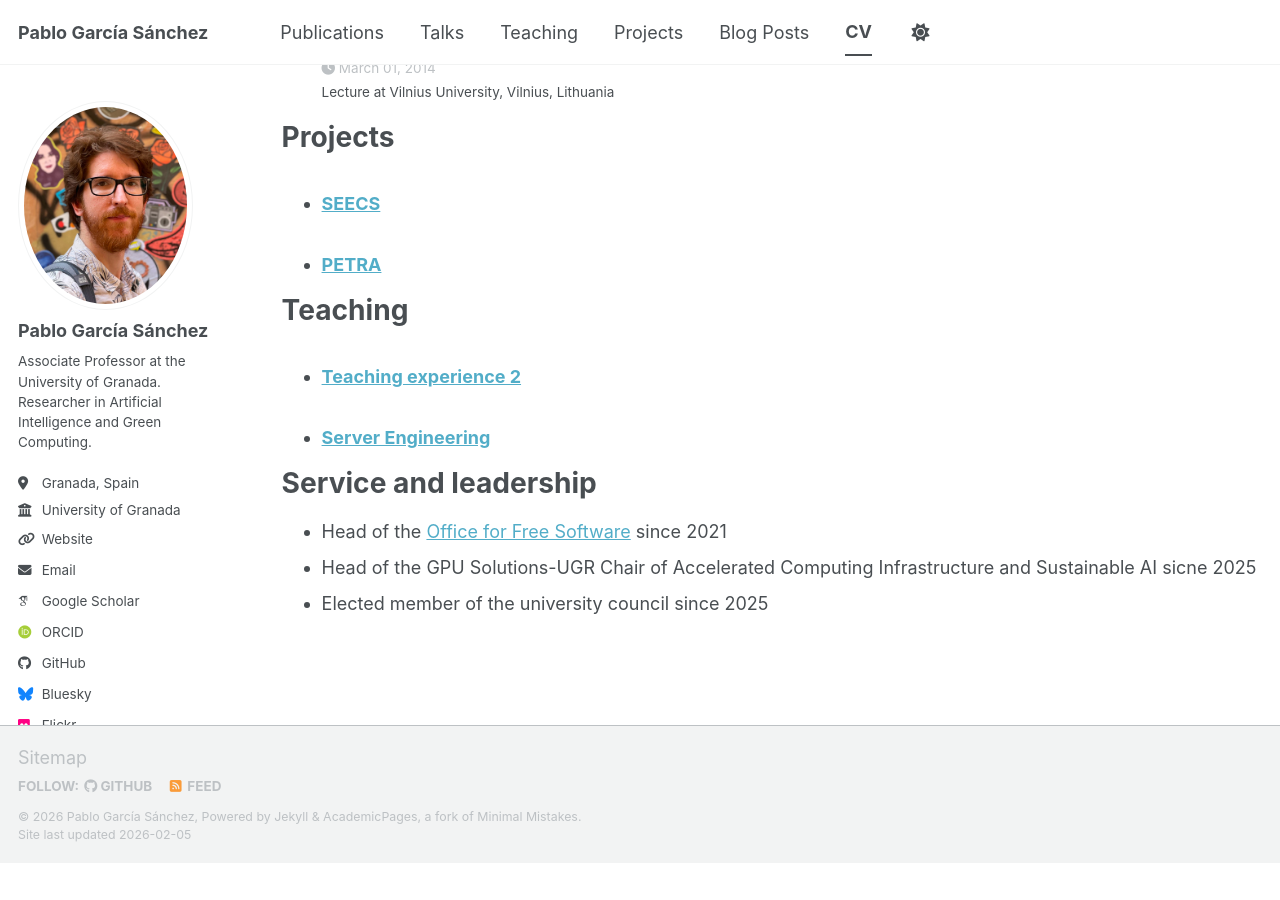
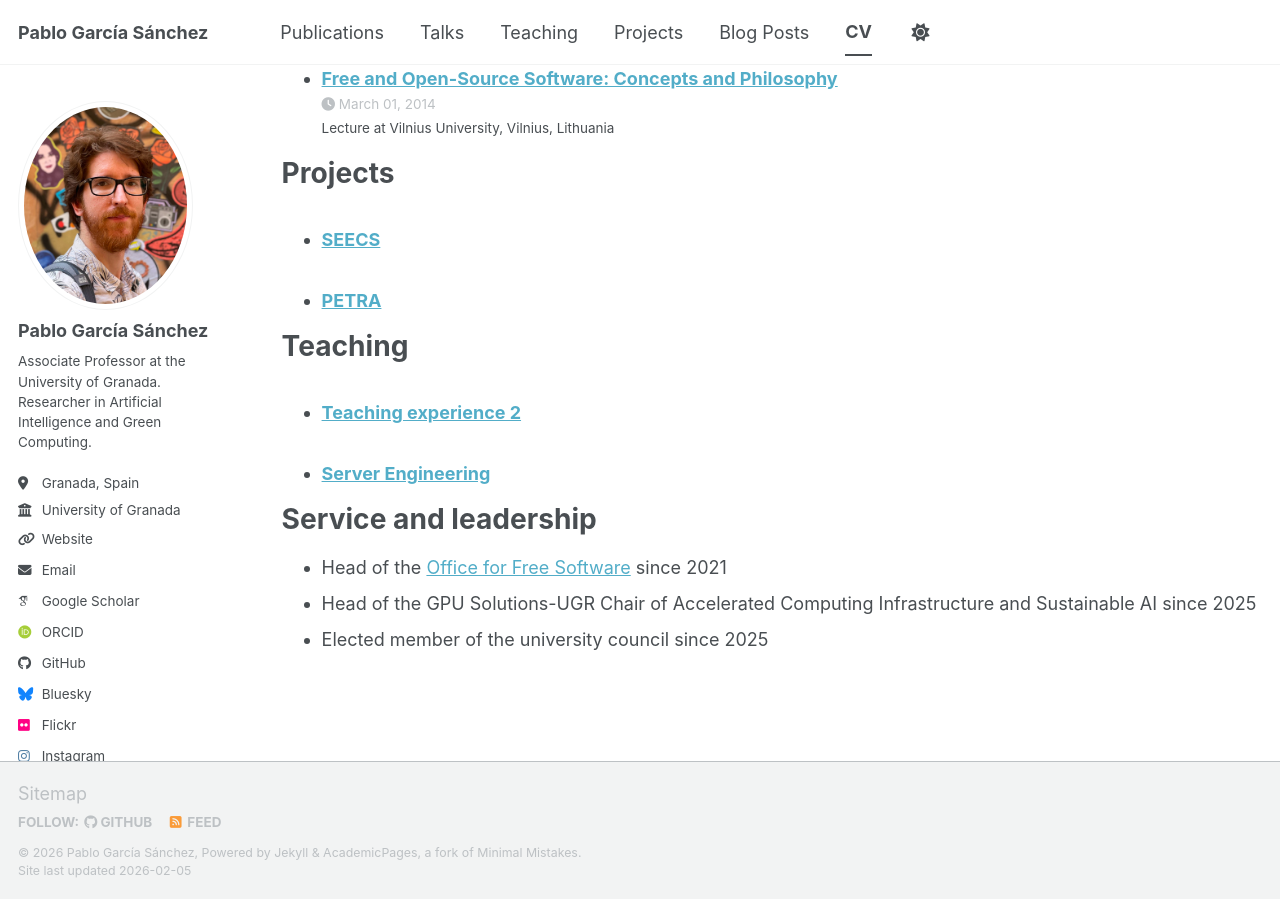
Before and after one commit to fergunet/fergunet.github.io, a Jekyll site: the page built from _pages/cv.md, in a window 1280 px wide and 900 px high, scrolled down 2075 px. Built offline with Jekyll 4.4.1, drawn with Linux system fonts in a browser that asks for light colours; some web fonts are replaced; a script bundle is joined from its source files by our own code; library files that are not in the unit come from our copies; before the commit the page ends 2939 px from its top, so only the background shows below that; some of the changed text lies outside the part shown.

Commit message:
Minor chagnes in CV

```diff
--- a/_pages/cv.md
+++ b/_pages/cv.md
@@ -71,5 +72,5 @@ Teaching
 Service and leadership
 ======
 * Head of the [Office for Free Software](https://osl.ugr.es) since 2021
-* Head of the GPU Solutions-UGR Chair of Accelerated Computing Infrastructure and Sustainable AI sicne 2025
+* Head of the GPU Solutions-UGR Chair of Accelerated Computing Infrastructure and Sustainable AI since 2025
 * Elected member of the university council since 2025
```
Also changed, not shown: other parts of _pages/cv.md (+1 -0 lines).
